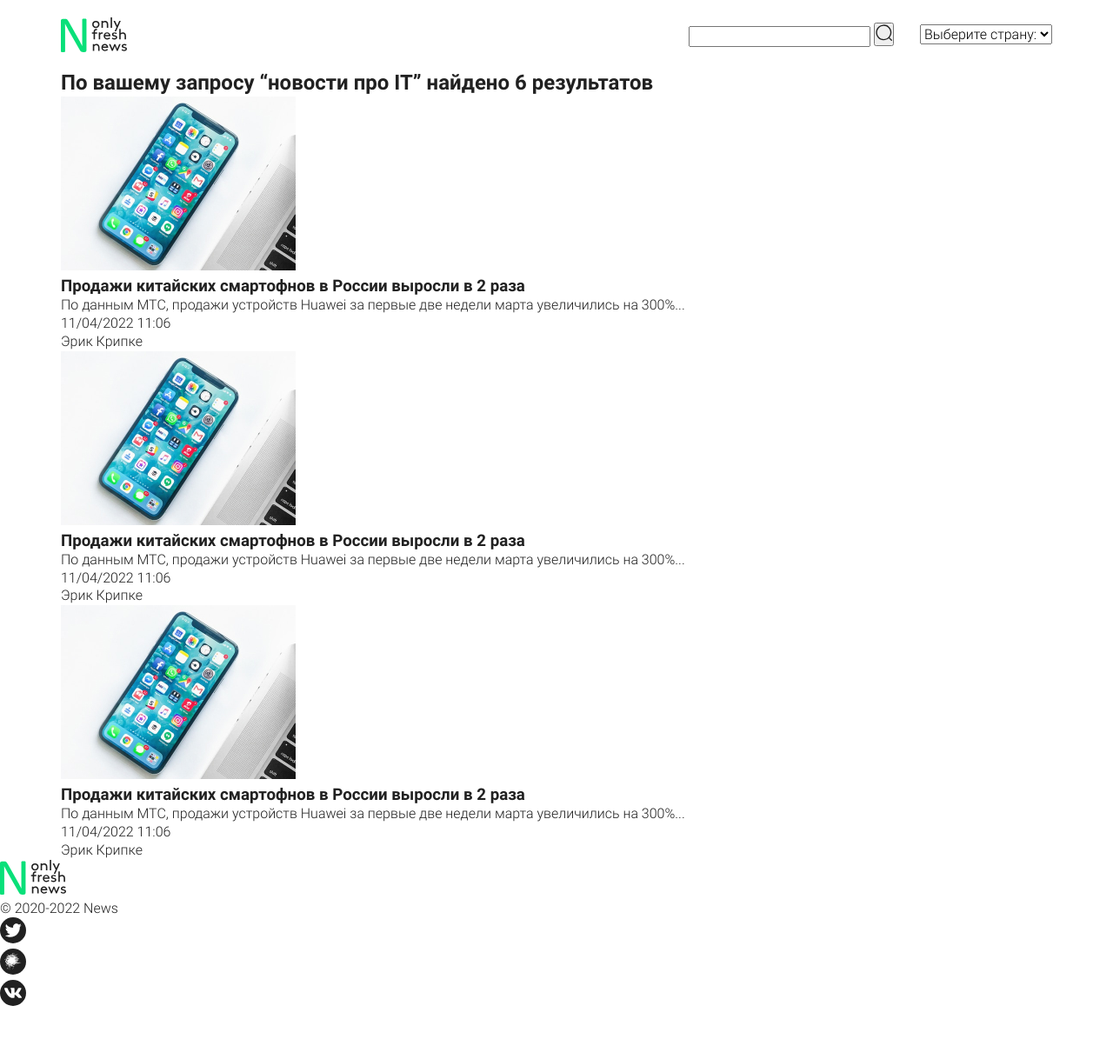
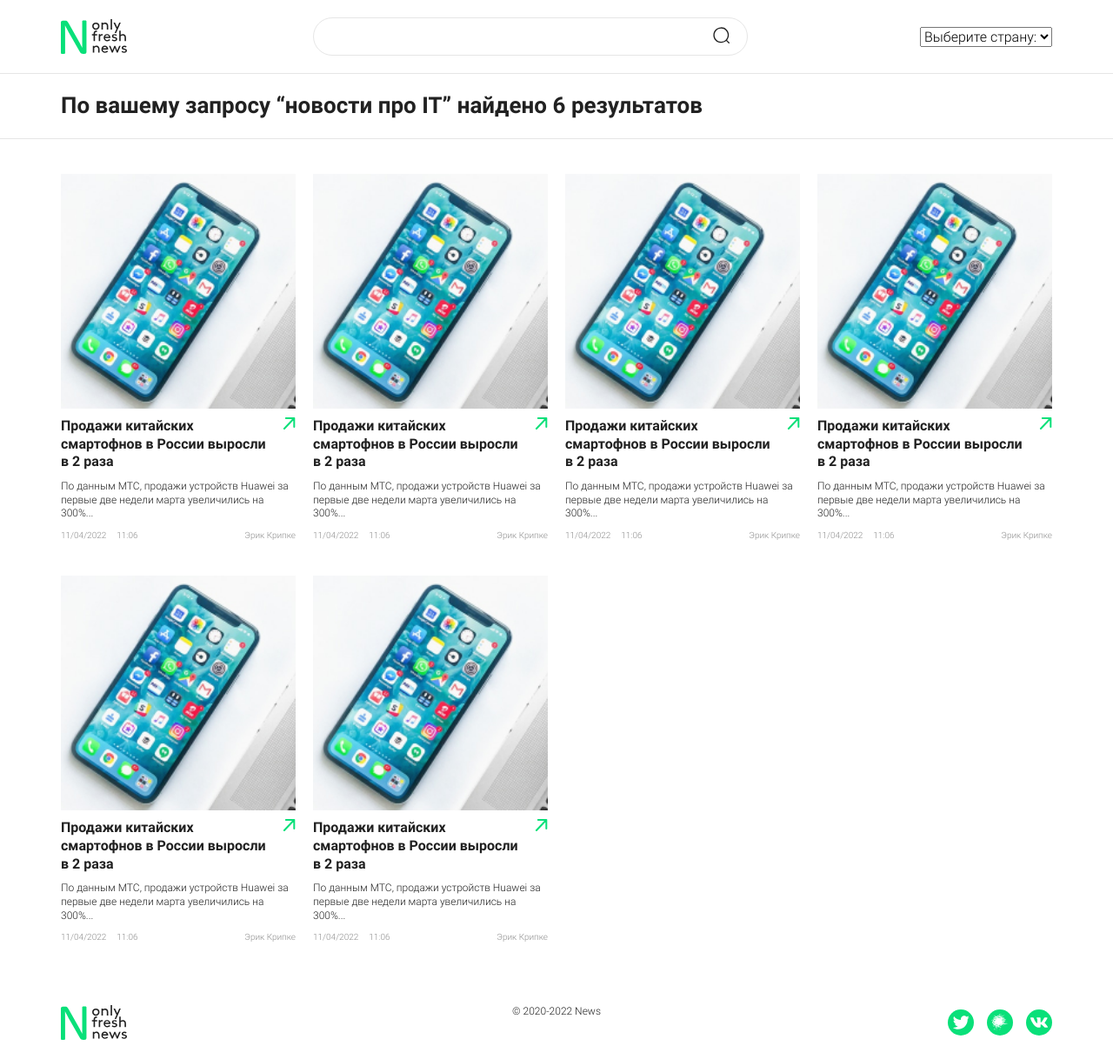
Before and after one commit to vryzhkova/news-js, a plain HTML site: page index.html in a window 1280 px wide. Shown: the whole page at 87% size. Before the commit the page ends 1163 px from the top, so only its background shows below. Drawn offline with Linux system fonts and the light colour scheme.

Commit message:
added styles

```diff
--- a/index.html
+++ b/index.html
@@ -44,7 +44,7 @@
         <div class="title-wrapper">
             <div class="container">
                 <h1 class="visually-hidden">Агрегатор новостей - Only fresh news</h1>
-                <h2 class="title-search">По вашему запросу “новости про IT” найдено 6 результатов</h2>
+                <h2 class="title">По вашему запросу “новости про IT” найдено 6 результатов</h2>
             </div>
         </div>
 
@@ -63,9 +63,9 @@
 
                         <p class="news-description">По данным МТС, продажи устройств Huawei за первые две недели марта увеличились на 300%...</p>
 
-                        <div>
+                        <div class="news-footer">
                             <time class="news-datetime" datetime="2022-04-11">
-                                <span>11/04/2022</span> 11:06
+                                <span class="news-date">11/04/2022</span> 11:06
                             </time>
 
                             <div class="news-author">Эрик Крипке</div>
@@ -81,9 +81,9 @@
 
                         <p class="news-description">По данным МТС, продажи устройств Huawei за первые две недели марта увеличились на 300%...</p>
 
-                        <div>
+                        <div class="news-footer">
                             <time class="news-datetime" datetime="2022-04-11">
-                                <span>11/04/2022</span> 11:06
+                                <span class="news-date">11/04/2022</span> 11:06
                             </time>
 
                             <div class="news-author">Эрик Крипке</div>
@@ -99,9 +99,63 @@
 
                         <p class="news-description">По данным МТС, продажи устройств Huawei за первые две недели марта увеличились на 300%...</p>
 
-                        <div>
+                        <div class="news-footer">
                             <time class="news-datetime" datetime="2022-04-11">
-                                <span>11/04/2022</span> 11:06
+                                <span class="news-date">11/04/2022</span> 11:06
+                            </time>
+
+                            <div class="news-author">Эрик Крипке</div>
+                        </div>
+                    </li>
+
+                    <li class="news-item">
+                        <img src="image/image.jpg" alt="Продажи китайских смартофнов в России выросли в 2 раза" class="news-image" width="270" height="200">
+
+                        <h3 class="news-title">
+                            <a href="#" class="news-link" target="_blank">Продажи китайских смартофнов в России выросли в 2 раза</a>
+                        </h3>
+
+                        <p class="news-description">По данным МТС, продажи устройств Huawei за первые две недели марта увеличились на 300%...</p>
+
+                        <div class="news-footer">
+                            <time class="news-datetime" datetime="2022-04-11">
+                                <span class="news-date">11/04/2022</span> 11:06
+                            </time>
+
+                            <div class="news-author">Эрик Крипке</div>
+                        </div>
+                    </li>
+
+                    <li class="news-item">
+                        <img src="image/image.jpg" alt="Продажи китайских смартофнов в России выросли в 2 раза" class="news-image" width="270" height="200">
+
+                        <h3 class="news-title">
+                            <a href="#" class="news-link" target="_blank">Продажи китайских смартофнов в России выросли в 2 раза</a>
+                        </h3>
+
+                        <p class="news-description">По данным МТС, продажи устройств Huawei за первые две недели марта увеличились на 300%...</p>
+
+                        <div class="news-footer">
+                            <time class="news-datetime" datetime="2022-04-11">
+                                <span class="news-date">11/04/2022</span> 11:06
+                            </time>
+
+                            <div class="news-author">Эрик Крипке</div>
+                        </div>
+                    </li>
+
+                    <li class="news-item">
+                        <img src="image/image.jpg" alt="Продажи китайских смартофнов в России выросли в 2 раза" class="news-image" width="270" height="200">
+
+                        <h3 class="news-title">
+                            <a href="#" class="news-link" target="_blank">Продажи китайских смартофнов в России выросли в 2 раза</a>
+                        </h3>
+
+                        <p class="news-description">По данным МТС, продажи устройств Huawei за первые две недели марта увеличились на 300%...</p>
+
+                        <div class="news-footer">
+                            <time class="news-datetime" datetime="2022-04-11">
+                                <span class="news-date">11/04/2022</span> 11:06
                             </time>
 
                             <div class="news-author">Эрик Крипке</div>
@@ -114,6 +168,7 @@
     </main>
 
     <footer class="footer">
+        <div class="container footer-container">
             <img src="image/logo.svg" alt="Логотип Only fresh news" class="footer-logo">
 
             <p class="copyright">© 2020-2022 News</p>
@@ -153,6 +208,7 @@
                     </a>
                 </li>
             </ul>
+        </div>
     </footer>
 </body>
 </html>
--- a/style/style.css
+++ b/style/style.css
@@ -9,3 +9,146 @@
     justify-content: space-between;
     gap: 30px;
 }
+
+.form-search {
+    width: 100%;
+    max-width: 850px;
+}
+
+.search-label {
+    width: 100%;
+    max-width: 500px;
+    height: 44px;
+    position: relative;
+}
+
+.seacrh-input {
+    width: 100%;
+    height: 100%;
+    border: 1px solid #E6E6E6;
+    border-radius: 22px;
+    padding-left: 20px;
+    padding-right: 35px;
+}
+
+.search-submit {
+    position: absolute;
+    right: 20px;
+    top: 50%;
+    transform: translateY(-50%);
+    background-color: transparent;
+    border: none;
+    width: 22px;
+    height: 22px;
+}
+
+.title-wrapper {
+    border-top: 1px solid #E6E6E6;
+    border-bottom: 1px solid #E6E6E6;
+    padding-top: 20px;
+    padding-bottom: 20px;
+}
+
+.title {
+    font-weight: 700;
+    font-size: 26px;
+}
+
+.news {
+    padding-top: 40px;
+    padding-bottom: 50px;
+}
+
+.news-list {
+    display: grid;
+    grid-template-columns: repeat(auto-fit, 270px);
+    justify-content: space-evenly;
+    gap: 40px 20px;
+}
+
+.news-item {
+    display: flex;
+    flex-direction: column;
+}
+
+.news-image {
+    width: 100%;
+    height: 270px;
+    margin-bottom: 10px;
+    object-fit: cover;
+}
+
+.news-link {
+    display: block;
+    font-size: 16px;
+    font-weight: 700;
+    margin-bottom: 10px;
+    background-image: url('../image/arrow.svg');
+    background-repeat: no-repeat;
+    background-position: top right;
+    padding-right: 30px;
+    transition: color .3s ease-in-out;
+}
+
+.news-link:hover {
+    color: #09E079;
+}
+
+.news-description {
+    font-size: 12px;
+    margin-bottom: 10px;
+}
+
+.news-footer {
+    display: flex;
+    justify-content: space-between;
+    margin-top: auto;
+    font-size: 10px;
+    color: #8e8e8e;
+}
+
+.news-datetime {
+    display: flex;
+}
+
+.news-date {
+    display: block;
+    margin-right: 12px;
+}
+
+.footer {
+    padding-top: 22px;
+    padding-bottom: 22px;
+}
+
+.footer-container {
+    display: grid;
+    grid-template-columns: repeat(3, 1fr);
+}
+
+.footer-logo {
+    justify-self: start;
+    align-items: center;
+}
+
+.copyright {
+    justify-self: center;
+    align-items: end;
+    font-weight: 300;
+    font-size: 12px;
+}
+
+.social-list {
+    display: flex;
+    align-items: center;
+    gap: 15px;
+    justify-self: end;
+    align-items: center;
+}
+
+.social-link {
+    display: block;
+    width: 30px;
+    height: 30px;
+    color: #09E079;
+}
```
Also changed, not shown: 1 other file. Lines whose indentation alone changed are shown as unchanged.
